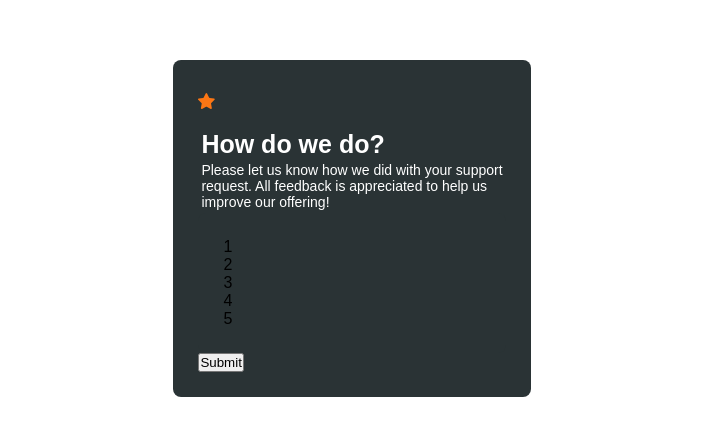
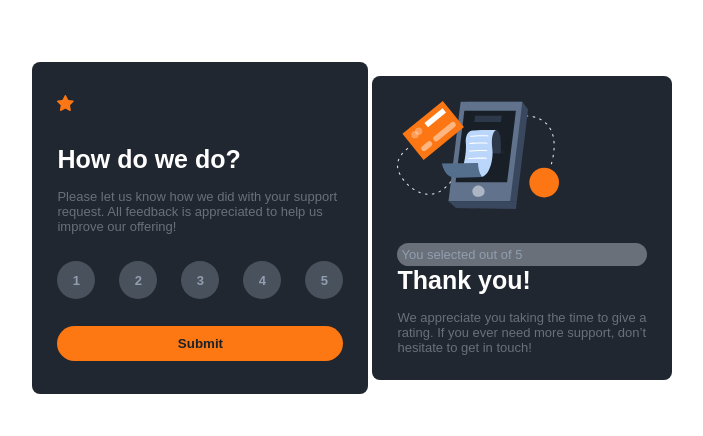
Before and after one commit to Brownie44l1/Interactive-Rating-Component, a plain HTML site: page src/index.html in a window 1280 px wide. Shown: the part 172-608 px from the top of the page, without its empty margins (288-991 px from the left). Drawn offline with Linux system fonts and the light colour scheme.

Commit message:
Almost Done

```diff
--- a/src/index.html
+++ b/src/index.html
@@ -12,33 +12,35 @@
         <div class="imageContainer">
             <img src="/images/icon-star.svg" alt="Star Image">
         </div>
+        <div class="mainContainer">
             <div class="textContainer">
                 <h1>How do we do?</h1>
                 <p>Please let us know how we did with your support <br> request. All feedback is appreciated to help us <br> improve our offering!</p>
             </div>
-        <div class="ratingContainer">
-            <div>1</div>
-            <div>2</div>
-            <div>3</div>
-            <div>4</div>
-            <div>5</div>
+            <div class="numberContainer">
+                <div class="numbersOne">1</div>
+                <div class="numbers">2</div>
+                <div class="numbers">3</div>
+                <div class="numbers">4</div>
+                <div class="numbersFive">5</div>
             </div>
             <div class="submitBtn">
                 <button>Submit</button>
             </div>
         </div>
+    </div>
 
     <!--Thank You Page-->
     <div class="thankYouContainer">
-        <div class="imageContainer">
+        <div class="image-container">
             <img src="/images/illustration-thank-you.svg" alt="Thank You Image">
         </div>
         <div class="ratingNumber">
-            <p>You selected <!-- Add rating here --> out of 5</p>
+            <p class="dynamicMsg">You selected <!-- Add rating here --> out of 5</p>
         </div>
         <div class="textContainer">
             <h1>Thank you!</h1>
-            <p>We appreciate you taking the time to give a rating. If you ever need more support, don’t hesitate to get in touch!</p>
+            <p>We appreciate you taking the time to give a <br> rating. If you ever need more support, don’t <br> hesitate to get in touch!</p>
         </div>
     </div>
 </body>
--- a/src/style.css
+++ b/src/style.css
@@ -13,27 +13,91 @@ body {
     height: 100vh;
 }
 .ratingContainer, .thankYouContainer {
-    background-color: #2A3335;
+    background-color: #212730;
     padding: 25px;
     border-radius: 8px;
 }
-.textContainer {
-    color: white;
-    padding: 3px;
+.mainContainer {
+    width: auto;
 }
 .imageContainer {
     margin-top: 8px;
-    margin-bottom: 14px;
+    margin-bottom: 30px;
 }
 h1 {
     font-size: 25px;
     margin-bottom: 3px;
+    color: white;
+    margin-bottom: 15px;
 }
 p {
-    font-size: 14px;
+    font-size: 13px;
     font-weight: 100;
-
+    color: #69707a;
+}
+.numberContainer {
+    display: flex;
+    flex-direction: row;
+    margin-bottom: 15px;
+    margin-top: 15px;
+}
+.numbers, .numbersOne, .numbersFive {
+    width: 38px;
+    height: 38px;
+    background-color: #49515c;
+    border-radius: 50%;
+    display: flex;
+    justify-content: center;
+    align-items: center;
+    color: #919eaf;
+    font-size: 13px;
+    font-weight: bold;
+    margin: 12px;
+    cursor: pointer;
+}
+.numbers:hover , .numbersOne:hover, .numbersFive:hover {
+    background-color: #fd7713;
+    color: #1d2229;
+}
+.numbers:active , .numbersOne:active, .numbersFive:active {
+    background-color: white;
+    color: #1d2229;
+}
+.numbersOne {
+    margin-left: 0;
+}
+.numbersFive {
+    margin-right: 0;
+}
+button {
+    width: 100%;
+    padding: 10px;
+    border-radius: 20px;
+    border: none;
+    background-color: #fd7713;
+    color: #1d2229;
+    cursor: pointer;
+    font-weight: 700;
+    margin-bottom: 8px;
+}
+button:hover {
+    background-color: white;
 }
 .thankYouContainer {
-    display: none;
+    display: flex;
+    flex-direction: column;
+    margin-left: 4px;
 }
+.image-container {
+    align-content: center;
+    margin-bottom: 30px;
+}
+.ratingNumber {
+    background-color: #69707a;
+    border-radius: 15px;
+    padding: 4px;
+}
+.dynamicMsg {
+    color: #919eaf;
+    font-size: 13px;
+}
```
Lines whose indentation alone changed are shown as unchanged.
